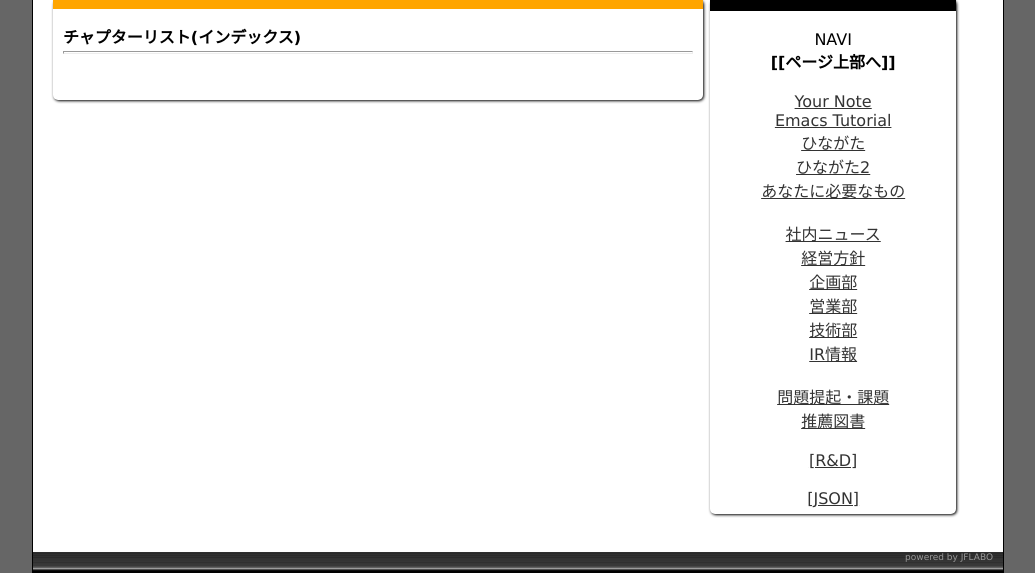
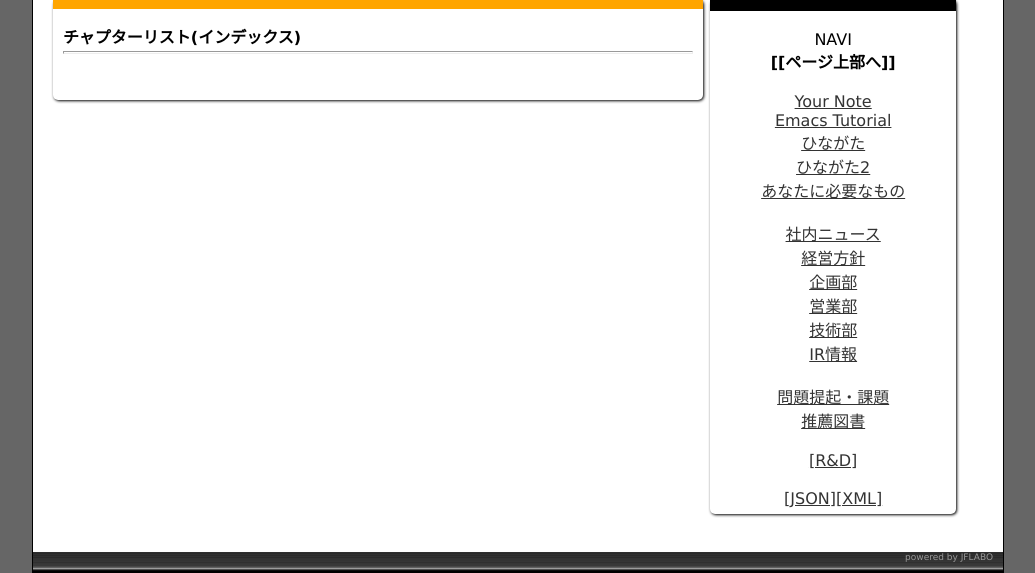
Before and after one commit to JFLABO/ChiMeRa, a PHP site: page / in a window 1280 px wide. Shown: the part 263-836 px from the top of the page, without its empty margins (122-1157 px from the left). Run offline with PHP 8.4, Linux system fonts and the light colour scheme; data that the repository does not hold is empty; some libraries are stand-ins or nearby versions.

Commit message:
Update ChiMeRaClassV0.php

```diff
--- a/parts/ChiMeRaClassV0.php
+++ b/parts/ChiMeRaClassV0.php
@@ -59,6 +59,7 @@ function show_list(){
 	  echo '<a href="./?param=JFLABO::ChiMeRa::Hinagata11">推薦図書</a><BR><BR>';
 	  echo '<a href="./?param=JFLABO::ChiMeRa::Hinagata12">[R&D]</a><BR><BR>';
 	  echo '<a href="./api/json.php?param=JFLABO::ChiMeRa::necessary_thing">[JSON]</a>';
+  	  echo '<a href="./api/xmlapi.php?param=JFLABO::ChiMeRa::necessary_thing">[XML]</a>';
 }
 
 public $title="JFLABO::ChiMeRa->EmacsTips チュートリアル 2013";
```
